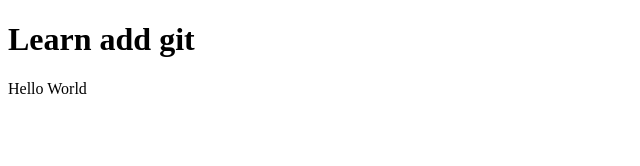
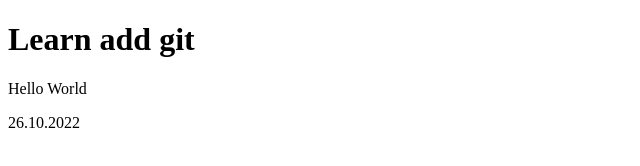
Before and after one commit to Broccolizz/Learn-git, a plain HTML site: page index.html in a window 1280 px wide. Shown: the full height of the page, 0-640 px from the left. Drawn offline with Linux system fonts and the light colour scheme.

Commit message:
Updated index.html with a new line

```diff
--- a/index.html
+++ b/index.html
@@ -9,5 +9,6 @@
 <body>
     <h1>Learn add git</h1>
     <p>Hello World</p>
+    <P>26.10.2022</P>
 </body>
 </html>
```
